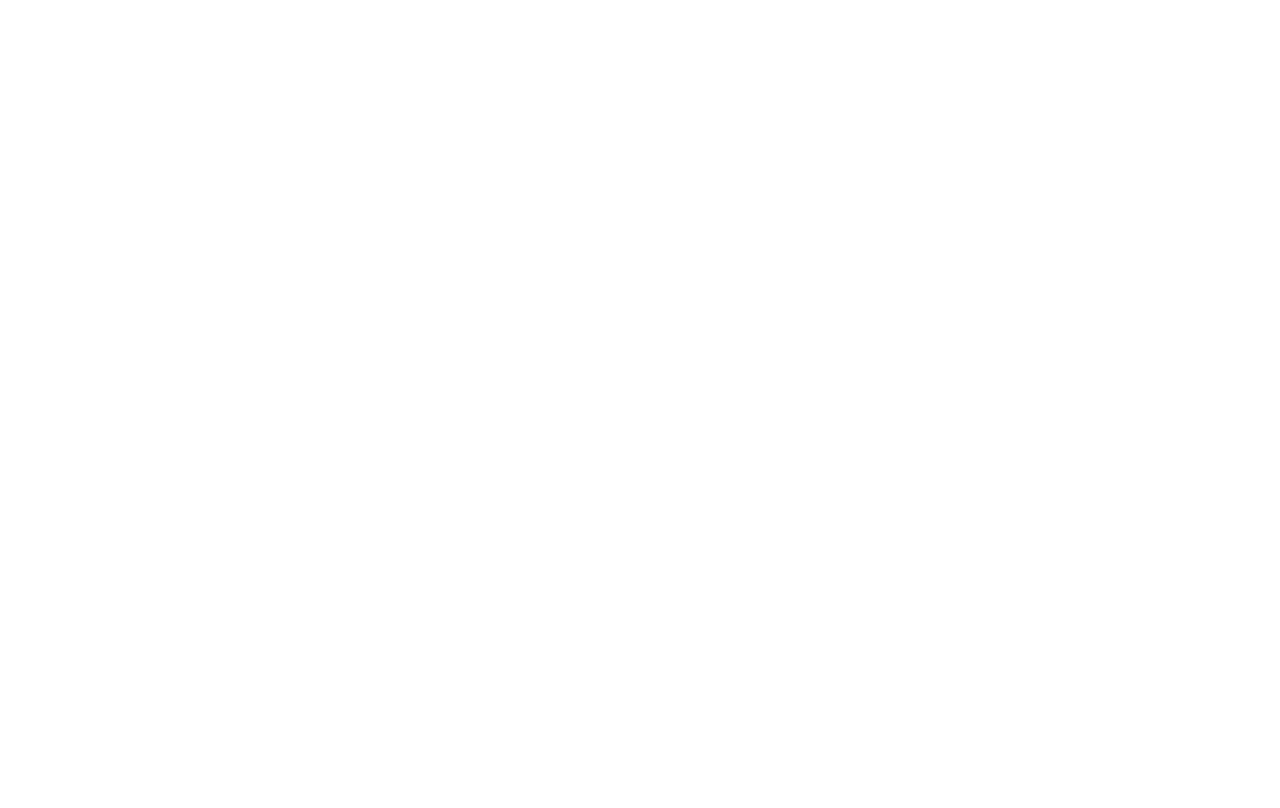
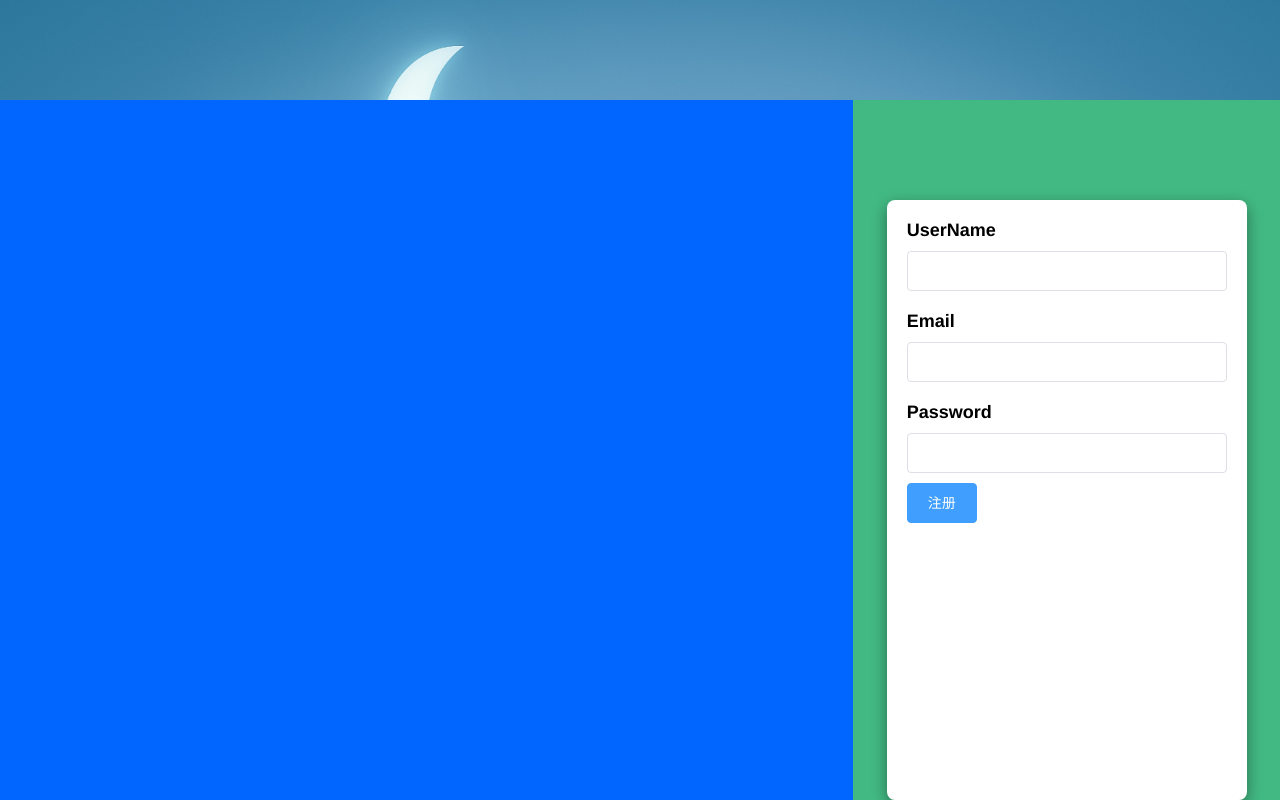
Before and after one commit to PPLong222/hfm_bbs_vue, a Vue app: page /signup in a window 1280 px wide. Built offline with nearby package versions, Linux system fonts and the light colour scheme.

Commit message:
init: 初始化vue仓库，初步设计登录界面和注册界面

```diff
--- a/package.json
+++ b/package.json
@@ -10,6 +10,7 @@
     "axios": "^0.27.2",
     "core-js": "^3.8.3",
     "element-ui": "^2.15.9",
+    "jquery": "^3.6.0",
     "qs": "^6.10.5",
     "vue": "^2.6.14",
     "vue-router": "^3.5.1"
--- a/src/App.vue
+++ b/src/App.vue
@@ -10,14 +10,12 @@
 
 <style>
 /*便于使得元素全屏显示*/
-html, body, #app {
-  height: 100%;
-  width: 100%;
-  overflow: hidden;
+body {
+  margin: 0;
 }
 
 #app {
-  font-family: Avenir, Helvetica, Arial, sans-serif;
+  font-family: "PingFang SC", Avenir, Helvetica, Arial, sans-serif;
   -webkit-font-smoothing: antialiased;
   -moz-osx-font-smoothing: grayscale;
   /*color: #2c3e50;*/
--- a/src/components/user/LoginPanel.vue
+++ b/src/components/user/LoginPanel.vue
@@ -17,6 +17,8 @@
     <div>
       <el-button id="login-button" type="primary">登录</el-button>
     </div>
+
+    <div class="other-login-method">其他登录方式</div>
 
 
   </div>
@@ -86,6 +88,13 @@ export default {
   color: #b1b9d5;
 }
 
+.other-login-method {
+  width: fit-content;
+  margin: 20px auto;
+  color: #b1b9d5;
+  font-size: small;
+}
+
 #login-button {
   width: 360px;
   margin-top: 20px;
@@ -95,7 +104,6 @@ export default {
   padding-bottom: 10px;
   background-color: #0066ff;
 }
-
 /deep/ .el-input__inner {
   border: 0;
   border-bottom: 1px solid #ebebeb;
@@ -111,8 +119,5 @@ export default {
   height: fit-content;
 }
 
-.input-password {
-
-}
 
 </style>
--- /dev/null
+++ b/src/components/user/SignUpPanel.vue
@@ -0,0 +1,51 @@
+<template>
+  <div class="signup-panel">
+
+    <el-row class="desc-text">UserName</el-row>
+    <el-input v-model="input"></el-input>
+    <el-row class="desc-text">Email</el-row>
+    <el-input v-model="input"></el-input>
+    <el-row class="desc-text">Password</el-row>
+    <el-input v-model="input"></el-input>
+
+    <div>
+      <el-button type="primary">注册</el-button>
+    </div>
+  </div>
+</template>
+
+<script>
+export default {
+  name: "SignUpPanel"
+}
+</script>
+
+<style scoped>
+.el-input {
+  margin: 0 20px;
+  display: block;
+  width: auto;
+}
+
+.el-button {
+  margin: 10px 20px;
+  width: auto;
+  overflow: visible;
+}
+
+.desc-text {
+  font-size: large;
+  font-weight: 600;
+  color: black;
+  margin: 20px 0 10px 20px;
+}
+
+.signup-panel {
+  height: 600px;
+  width: 360px;
+  background-color: #fff;
+  overflow: hidden;
+  border-radius: 8px;
+  box-shadow: rgba(0, 0, 0, 0.4) 0 5px 15px;
+}
+</style>
--- a/src/router/index.js
+++ b/src/router/index.js
@@ -21,7 +21,12 @@ const routes = [
   {
     path: '/login',
     name: 'login',
-    component: () => import('../views/LoginView')
+    component: () => import('@/views/login/LoginView')
+  },
+  {
+    path: '/signup',
+    name: 'signup',
+    component: () => import('@/views/login/SignUpView')
   },
 ]
 
--- a/src/views/LoginView.vue
+++ b/src/views/login/LoginView.vue
@@ -33,8 +33,8 @@ h1 {
 }
 
 .login {
-  height: inherit;
-  background: url("../assets/images/login_background.jpg") no-repeat fixed;
+  height: 100vh;
+  background: url("/src/assets/images/login_background.jpg") no-repeat fixed;
   background-size: 100% 100%;
 }
 
--- /dev/null
+++ b/src/views/login/SignUpView.vue
@@ -0,0 +1,53 @@
+<template>
+
+  <div class="background">
+    <div class="el-container">
+      <el-col :span="16">
+        <div class="grid-content">
+
+        </div>
+      </el-col>
+      <el-col :span="8">
+        <sign-up-panel></sign-up-panel>
+      </el-col>
+    </div>
+  </div>
+</template>
+
+<script>
+import SignUpPanel from "@/components/user/SignUpPanel";
+
+export default {
+  name: "SignUpView",
+  components: {
+    SignUpPanel
+  }
+}
+</script>
+
+<style scoped>
+.background {
+  height: 100vh;
+  background: url("/src/assets/images/login_background.jpg") no-repeat fixed;
+  background-size: 100% 100%;
+  overflow: hidden;
+}
+
+.el-container {
+  max-width: 1600px;
+  background-color: #42b983;
+  height: 800px;
+  margin: 100px auto;
+}
+
+.grid-content {
+  background-color: #0066ff;
+  width: 100%;
+  height: 100%;
+}
+
+.signup-panel {
+  margin: 100px auto 0;
+}
+
+</style>
--- a/vue.config.js
+++ b/vue.config.js
@@ -1,4 +1,20 @@
-const { defineConfig } = require('@vue/cli-service')
+const {defineConfig} = require('@vue/cli-service')
+const webpack = require("webpack");
+
 module.exports = defineConfig({
-  transpileDependencies: true
+    transpileDependencies: true
 })
+
+// 导入JQuery模块
+module.exports = {
+    configureWebpack: {
+        //支持jquery
+        plugins: [
+            new webpack.ProvidePlugin({
+                $: "jquery",
+                jQuery: "jquery",
+                "windows.jQuery": "jquery"
+            })
+        ]
+    }
+}
```
Also changed, not shown: 1 other file (tests, documents, lock files or other folders).
